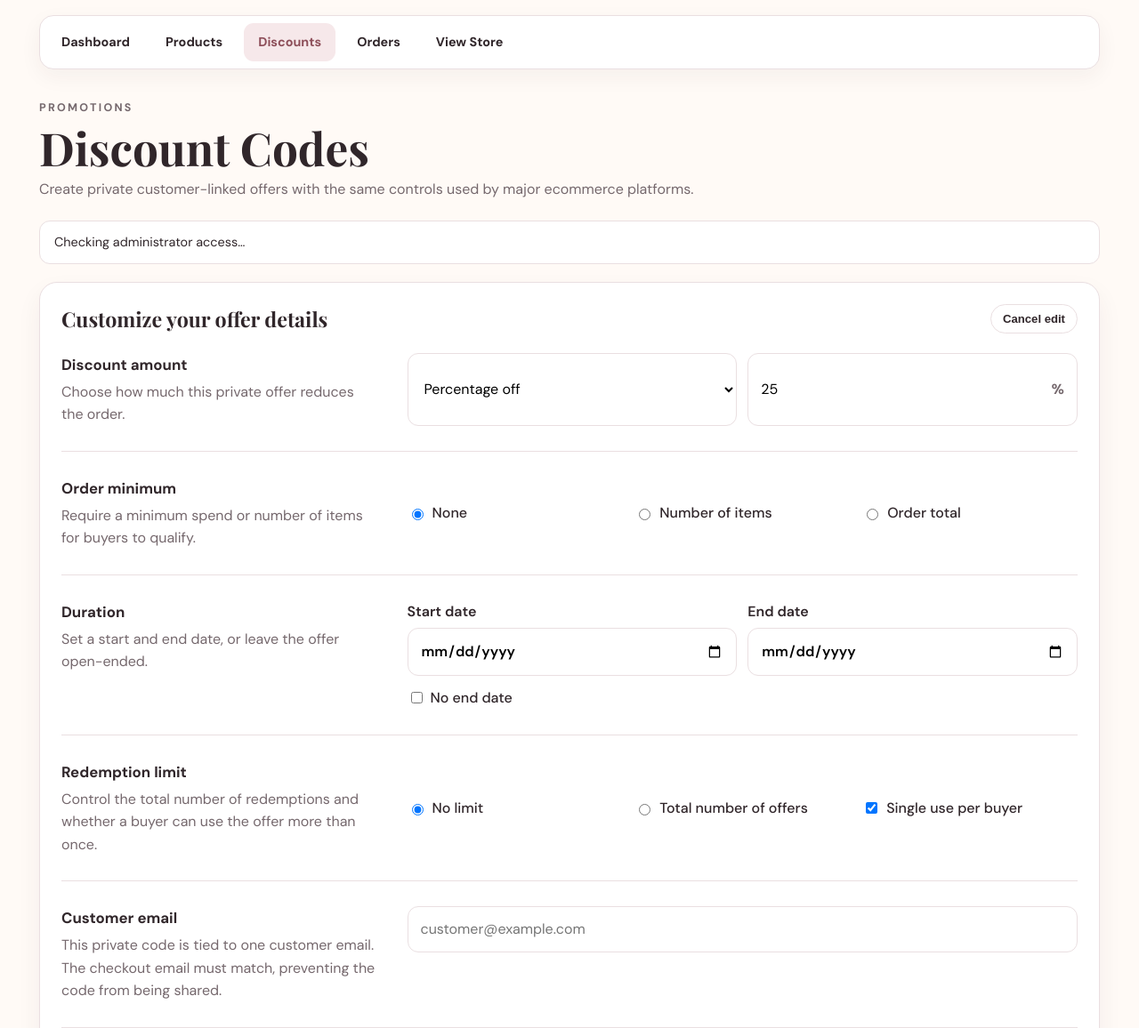
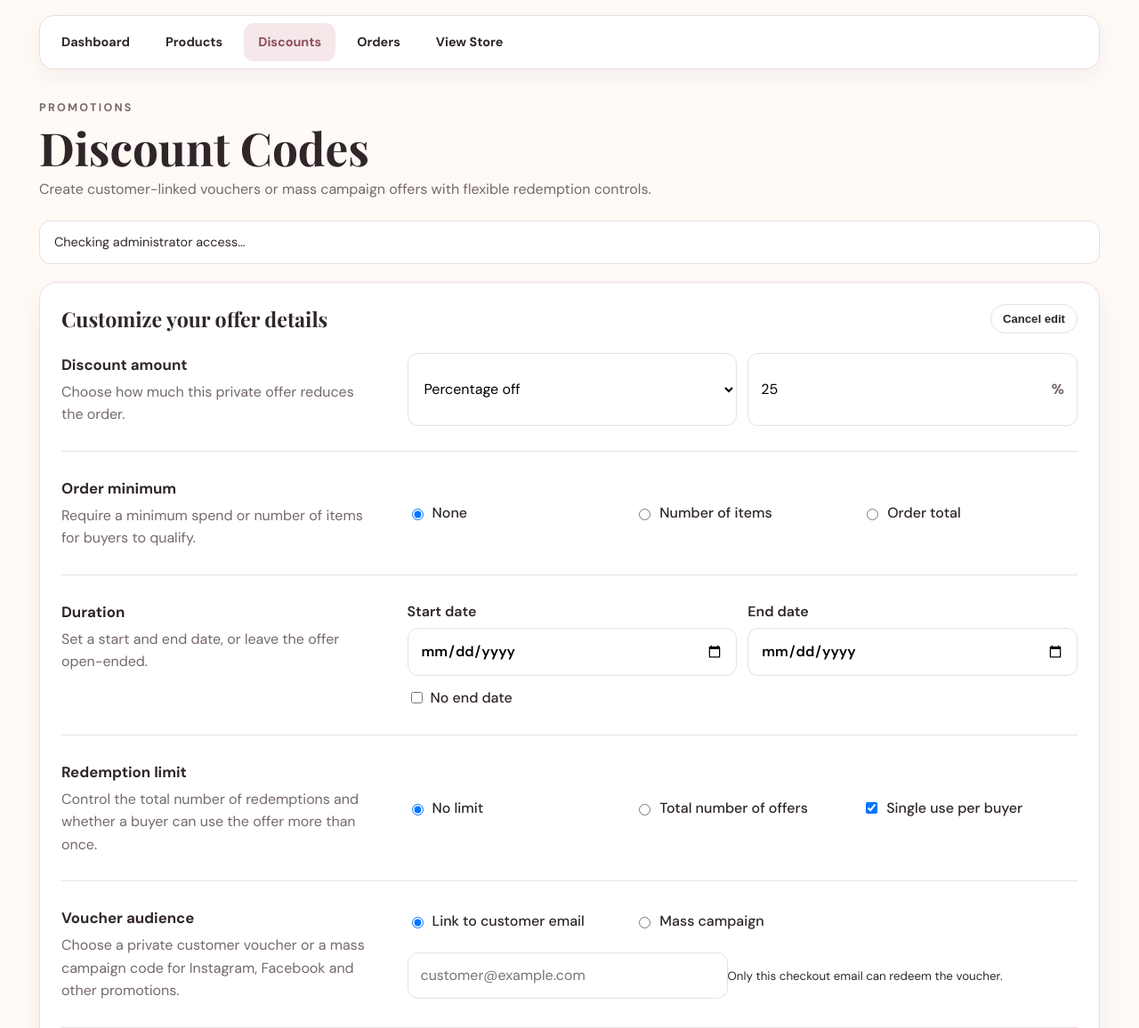
Before and after one commit to HashimsGitHub/sarah-craft-studio, a plain HTML site: page admin/discounts.html in a window 1280 px wide. Shown: the part 144-1300 px from the top of the page at 89% size. Drawn offline with nearby package versions, Linux system fonts and the light colour scheme; no server answers.

Commit message:
Add voucher audience selector for mass campaigns

```diff
--- a/admin/discounts.html
+++ b/admin/discounts.html
@@ -1,9 +1,9 @@
-<!doctype html><html lang="en"><head><meta charset="utf-8"><meta name="viewport" content="width=device-width,initial-scale=1"><title>Discounts Admin | Sarah Craft Studio</title><meta name="description" content="Manage Sarah Craft Studio discount codes."><link rel="stylesheet" href="/css/style.css"></head><body><main><div class="admin-shell"><div class="admin-topbar"><div><a class="admin-brand" href="/"><img src="https://sarahcraftassets.blob.core.windows.net/site-assets/images/logo/fulllogo.png" alt="Sarah Craft Studio"></a><p>Store administration</p></div><a class="btn secondary" href="/.auth/logout?post_logout_redirect_uri=/">Logout</a></div><nav class="admin-nav"><a href="/admin/">Dashboard</a><a href="/admin/products.html">Products</a><a class="active" href="/admin/discounts.html">Discounts</a><a href="/admin/orders.html">Orders</a><a href="/">View Store</a></nav><div class="admin-heading"><div><p class="eyebrow">PROMOTIONS</p><h1>Discount Codes</h1><p>Create private customer-linked offers with the same controls used by major ecommerce platforms.</p></div></div><div id="admin-status" class="admin-access">Checking administrator access…</div><div class="admin-panel"><div class="admin-panel-head"><h2 id="discount-form-title">Customize your offer details</h2><button id="discount-cancel" class="btn secondary admin-small" type="button" hidden>Cancel edit</button></div><form id="admin-discount-form" class="discount-offer-form">
+<!doctype html><html lang="en"><head><meta charset="utf-8"><meta name="viewport" content="width=device-width,initial-scale=1"><title>Discounts Admin | Sarah Craft Studio</title><meta name="description" content="Manage Sarah Craft Studio discount codes."><link rel="stylesheet" href="/css/style.css"></head><body><main><div class="admin-shell"><div class="admin-topbar"><div><a class="admin-brand" href="/"><img src="https://sarahcraftassets.blob.core.windows.net/site-assets/images/logo/fulllogo.png" alt="Sarah Craft Studio"></a><p>Store administration</p></div><a class="btn secondary" href="/.auth/logout?post_logout_redirect_uri=/">Logout</a></div><nav class="admin-nav"><a href="/admin/">Dashboard</a><a href="/admin/products.html">Products</a><a class="active" href="/admin/discounts.html">Discounts</a><a href="/admin/orders.html">Orders</a><a href="/">View Store</a></nav><div class="admin-heading"><div><p class="eyebrow">PROMOTIONS</p><h1>Discount Codes</h1><p>Create customer-linked vouchers or mass campaign offers with flexible redemption controls.</p></div></div><div id="admin-status" class="admin-access">Checking administrator access…</div><div class="admin-panel"><div class="admin-panel-head"><h2 id="discount-form-title">Customize your offer details</h2><button id="discount-cancel" class="btn secondary admin-small" type="button" hidden>Cancel edit</button></div><form id="admin-discount-form" class="discount-offer-form">
 <section class="discount-setting"><div class="discount-setting-copy"><h3>Discount amount</h3><p>Choose how much this private offer reduces the order.</p></div><div class="discount-setting-controls discount-inline"><select name="type" aria-label="Discount type"><option value="percentage">Percentage off</option><option value="fixed">Fixed amount off</option><option value="free_shipping">Free shipping</option></select><div class="discount-value-wrap"><input name="value" type="number" step="0.01" min="0" value="25" aria-label="Discount value"><span id="discount-value-unit">%</span></div></div></section>
 <section class="discount-setting"><div class="discount-setting-copy"><h3>Order minimum</h3><p>Require a minimum spend or number of items for buyers to qualify.</p></div><div class="discount-setting-controls discount-choice-row"><label><input type="radio" name="minimumType" value="none" checked> None</label><label><input type="radio" name="minimumType" value="items"> Number of items</label><label><input type="radio" name="minimumType" value="total"> Order total</label><div id="minimum-items-fields" class="discount-subfield" hidden><input name="minimumItems" type="number" min="1" step="1" placeholder="Minimum items"></div><div id="minimum-total-fields" class="discount-subfield" hidden><input name="minimumOrder" type="number" step="0.01" min="0" placeholder="Minimum order total (CAD)"></div></div></section>
 <section class="discount-setting"><div class="discount-setting-copy"><h3>Duration</h3><p>Set a start and end date, or leave the offer open-ended.</p></div><div class="discount-setting-controls discount-inline"><label>Start date<input name="startsAt" type="date"></label><label>End date<input name="expiresAt" type="date"></label><label class="check discount-checkbox"><input type="checkbox" name="noEndDate"> No end date</label></div></section>
 <section class="discount-setting"><div class="discount-setting-copy"><h3>Redemption limit</h3><p>Control the total number of redemptions and whether a buyer can use the offer more than once.</p></div><div class="discount-setting-controls discount-choice-row"><label><input type="radio" name="redemptionType" value="unlimited" checked> No limit</label><label><input type="radio" name="redemptionType" value="limited"> Total number of offers</label><div id="usage-limit-fields" class="discount-subfield" hidden><input name="usageLimit" type="number" min="1" step="1" placeholder="Maximum redemptions"></div><label class="check discount-checkbox"><input type="checkbox" name="singleUsePerBuyer" checked> Single use per buyer</label></div></section>
-<section class="discount-setting"><div class="discount-setting-copy"><h3>Customer email</h3><p>This private code is tied to one customer email. The checkout email must match, preventing the code from being shared.</p></div><div class="discount-setting-controls"><input name="allowedEmail" type="email" required placeholder="customer@example.com" autocomplete="off"></div></section>
+<section class="discount-setting"><div class="discount-setting-copy"><h3>Voucher audience</h3><p>Choose a private customer voucher or a mass campaign code for Instagram, Facebook and other promotions.</p></div><div class="discount-setting-controls discount-choice-row"><label><input type="radio" name="audienceType" value="email" checked> Link to customer email</label><label><input type="radio" name="audienceType" value="campaign"> Mass campaign</label><div id="voucher-email-fields" class="discount-subfield"><input name="allowedEmail" type="email" required placeholder="customer@example.com" autocomplete="off"><small>Only this checkout email can redeem the voucher.</small></div><div id="voucher-campaign-note" class="discount-subfield" hidden><small>Anyone can use this campaign code. Use the redemption limit and single-use-per-buyer controls above to prevent abuse.</small></div></div></section>
 <section class="discount-setting"><div class="discount-setting-copy"><h3>Custom promo code</h3><p>Codes follow the <strong>SURPRISE + 6 characters</strong> convention, for example <code>SURPRISEOAxqNl</code>.</p></div><div class="discount-setting-controls"><div class="discount-code-row"><input name="code" required pattern="SURPRISE[A-Za-z0-9]{6}" placeholder="SURPRISEOAxqNl" autocomplete="off"><button id="generate-discount-code" class="btn secondary" type="button">Generate code</button></div><small>Exactly SURPRISE followed by 6 letters or numbers.</small></div></section>
 <section class="discount-setting"><div class="discount-setting-copy"><h3>Status</h3><p>Disable an offer without deleting its history.</p></div><div class="discount-setting-controls"><label class="check discount-checkbox"><input type="checkbox" name="active" checked> Active</label></div></section>
 <div class="discount-save-row"><button class="btn" type="submit">Save discount</button><span id="admin-discount-status" class="admin-save-status"></span></div></form></div><div class="admin-panel"><div class="admin-panel-head"><h2>Current discounts</h2><span>Customer, usage and expiry status</span></div><div id="admin-discounts"><div class="admin-loading">Loading discounts…</div></div></div><div id="admin-error" class="admin-error"></div></div><script src="/js/admin.js"></script></main></body></html>
```
